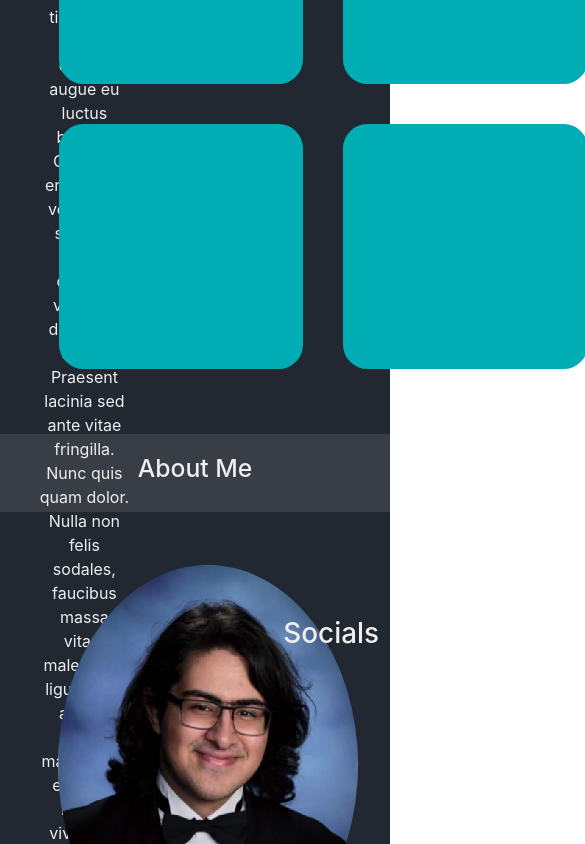
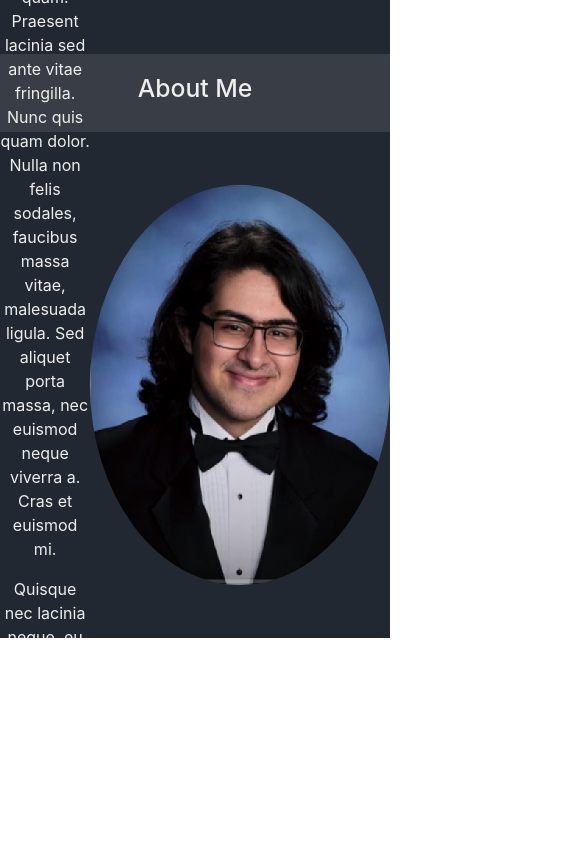
Before and after one commit to Ozen7/Nebil_Portfolio, a React (Create React App) app in the folder Portfolio-Code/: page / in a window 390 px wide. Shown: the part 8780-9624 px from the top of the page, 585 px wide, since content can reach past the window. After the commit the page ends 9418 px from the top, so only its background shows below. Built offline with nearby package versions, Linux system fonts and the light colour scheme.

Commit message:
resized the app for mobile, font/image size next

```diff
--- a/Portfolio-Code/public/index.html
+++ b/Portfolio-Code/public/index.html
@@ -3,11 +3,10 @@
   <head>
     <link href="https://cdn.jsdelivr.net/npm/bootstrap@5.2.3/dist/css/bootstrap.min.css" rel="stylesheet" integrity="sha384-rbsA2VBKQhggwzxH7pPCaAqO46MgnOM80zW1RWuH61DGLwZJEdK2Kadq2F9CUG65" crossorigin="anonymous">
     <meta charset="utf-8" />
-    <meta name="viewport" content="width=device-width, initial-scale=1" />
     <meta name="theme-color" content="#000000" />
     <meta
-      name="description"
-      content="Nebil's Portfolio"
+      name="Nebil's Portfolio"
+      content="Hello!"
     />
     <!--
       manifest.json provides metadata used when your web app is installed on a
--- a/Portfolio-Code/src/App.js
+++ b/Portfolio-Code/src/App.js
@@ -3,10 +3,10 @@ import HomePage from './mods/HomePage/HomePage';
 function App() {
 
 
-// Create a <Title> react component that renders an <h1> which is
-// centered, palevioletred and sized at 1.5em
   return (
+    <div style={{overflow:"hidden"}}>
     <HomePage/>
+    </div>
   );
 }
 
--- a/Portfolio-Code/src/mods/HomePage/HomeComponents/AboutMe.js
+++ b/Portfolio-Code/src/mods/HomePage/HomeComponents/AboutMe.js
@@ -10,16 +10,15 @@ function AboutMe(props) {
       </div>
       <div
         className="contentsDiv"
-        style={{ height: "60vh", flexDirection: "row" }}
+        style={{ display:"flex", height: "60vh", flexDirection: "row"}}
       >
         <div
           style={{
-            width: "40vw",
+            flex: 3,
             display: "flex",
             alignItems: "center",
             justifyContent: "center",
             flexDirection: "column",
-            padding: "10vh",
             textAlign:"center",
           }}
         >
@@ -43,7 +42,7 @@ function AboutMe(props) {
 
         <div
           style={{
-            width: "20vw",
+            flex: 2,
             display: "flex",
             alignItems: "center",
             justifyContent: "center",
@@ -53,8 +52,6 @@ function AboutMe(props) {
             src={selfie}
             alt={"picture of me"}
             style={{
-              width: "300",
-              height: "400",
               borderRadius: "50%",
               display: "block",
             }}
@@ -65,16 +62,14 @@ function AboutMe(props) {
         <div
           style={{
             flexDirection: "column",
+            flex:"3"
           }}
         >
           <div
             style={{
-              width: "40vw",
               display: "flex",
               alignItems: "center",
               justifyContent: "center",
-              flexDirection: "column",
-              padding: "10vh",
               height: "30vh",
             }}
           >
@@ -82,13 +77,10 @@ function AboutMe(props) {
           </div>
           <div
           style={{
-            width: "40vw",
             display: "flex",
             alignItems: "center",
             justifyContent: "center",
             flexDirection: "column",
-            padding: "10vh",
-            height:"30vh"
           }}
         >
             <h1>References/Resume</h1>
--- a/Portfolio-Code/src/mods/HomePage/HomeComponents/Main.js
+++ b/Portfolio-Code/src/mods/HomePage/HomeComponents/Main.js
@@ -10,7 +10,7 @@ function Main(props) {
       <div
         className="contentsDiv"
         style={{
-          height: "100vh",
+          height: "101vh",
           flex: 1,
           flexDirection: "column",
           justifyContent: "center",
--- a/Portfolio-Code/src/mods/HomePage/HomeComponents/ProjectsFolder/Projects.css
+++ b/Portfolio-Code/src/mods/HomePage/HomeComponents/ProjectsFolder/Projects.css
@@ -3,8 +3,8 @@
   background-color: #00ADB5;
   border-radius: 10%;
   cursor:pointer;
-  height:29vh;
-  width:29vh;
+  height:13vw;
+  width:13vw;
   z-index: 1;
 }
 
--- a/Portfolio-Code/src/mods/HomePage/HomeComponents/WorkExperience.js
+++ b/Portfolio-Code/src/mods/HomePage/HomeComponents/WorkExperience.js
@@ -187,7 +187,7 @@ function WorkExperience(props) {
         >
           <div style={{ flex: 2 }} />
           <div style={{ flex: 5 }}>
-            <p>
+            <p style={{textAlign:"center"}}>
               My love for computer science began at a young age, as I explored
               and experimented with programming languages through online
               tutorials and scratch projects. Throughout my middle and high
```
